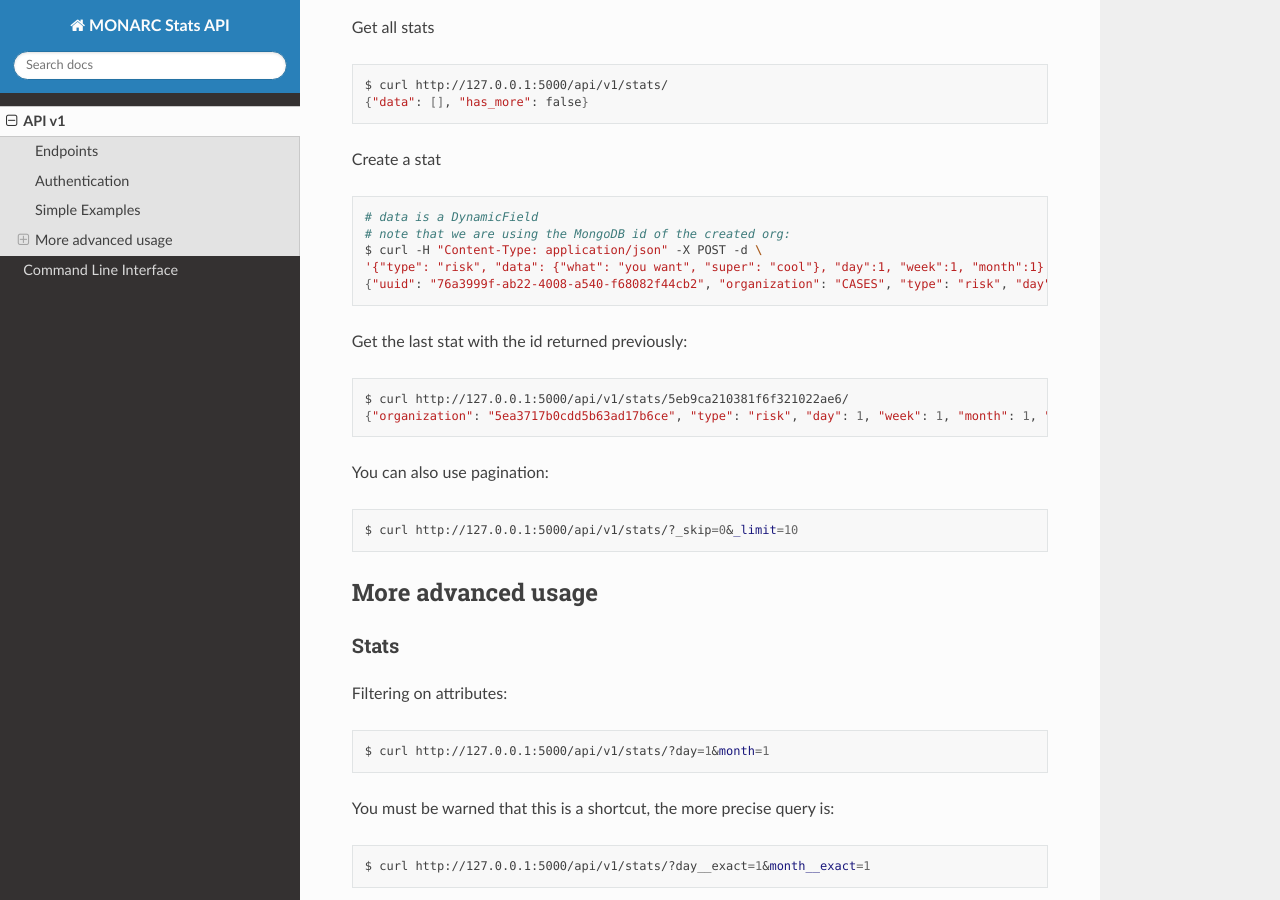
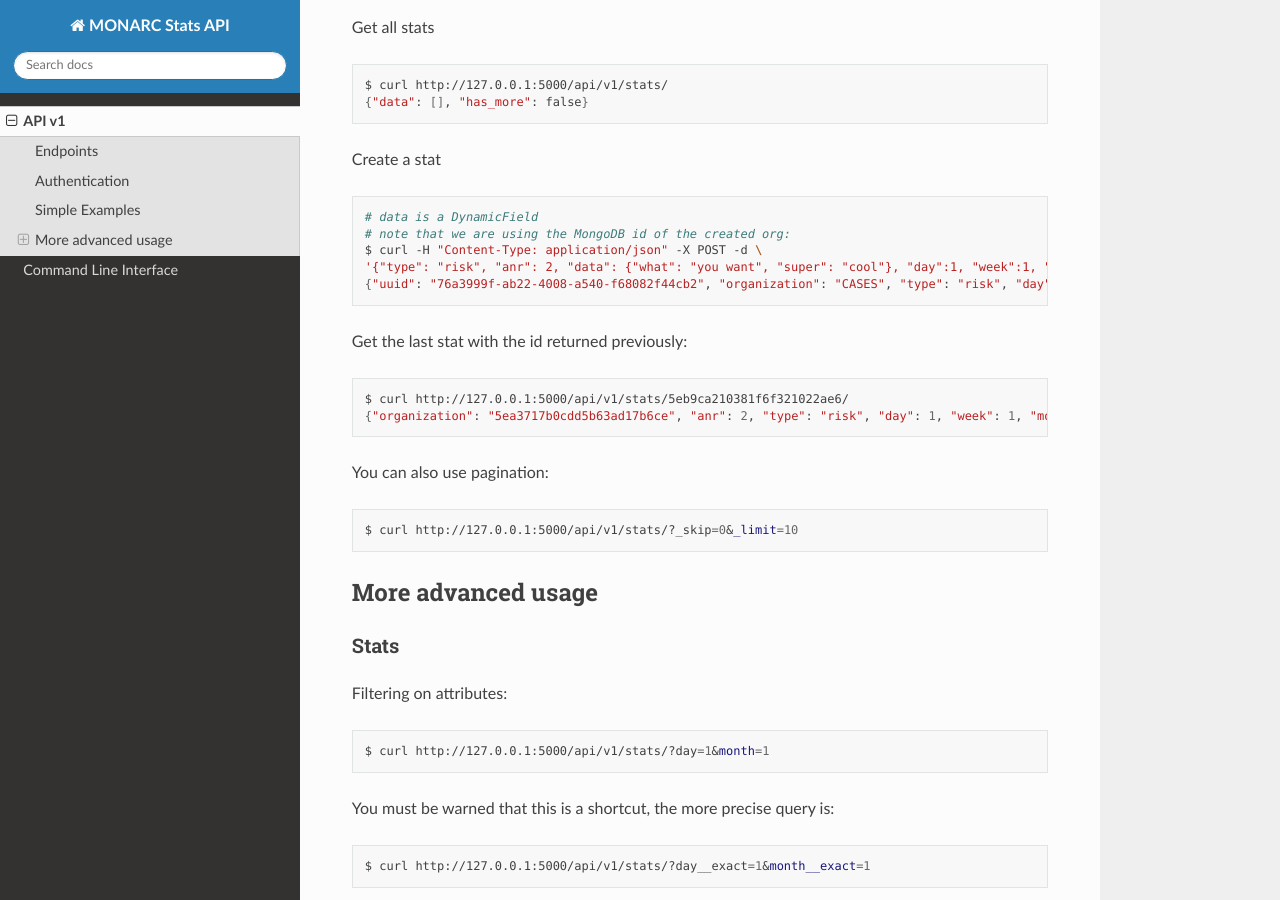
Before and after one commit to monarc-project/stats-service, a Sphinx documentation site: the page built from docs/api-v1.rst, in a window 1280 px wide and 900 px high, scrolled down 1393 px. Built offline with Sphinx 7.4.7 and the Read the Docs theme 2.0.0, drawn with Linux system fonts in a browser that asks for light colours; some of the changed text lies outside the part shown.

Commit message:
chg: [documentation] forgot to mention anr

```diff
--- a/docs/api-v1.rst
+++ b/docs/api-v1.rst
@@ -20,7 +20,7 @@ of the request with the key ``X-API-KEY``. Here is an example:
 .. code-block:: bash
 
     $ curl -H "X-API-KEY: SylsDTZTBk2zAkg016vW_aCuO1XQDXPsxrLuI1TG7z5sYvUfRlVf5R4g6kDnLI_o-c5iqrswrWzPANDKXmtV7Q"  http://127.0.0.1:5000/api/v1/stats/
-    {"data": [{"uuid": "76a3999f-ab22-4008-a540-f68082f44cb2", "organization": "CASES", "type": "risk", "day": 1, "week": 1, "month": 1, "data": {"what": "you want", "super": "cool"}, "created_at": "2020-05-11T21:56:49.584000", "updated_at": "2020-05-11T21:56:49.584000", "id": "5eb9ca210381f6f321022ae6"}, {"uuid": "66f20692-b627-41e6-8d11-030bd84ee479", "organization": "CASES", "type": "risk", "day": 1, "week": 1, "month": 1, "data": {"what": "you want", "super": "cool"}, "created_at": "2020-05-11T21:57:20.531000", "updated_at": "2020-05-11T21:57:20.531000", "id": "5eb9ca400381f6f321022ae7"}, {"uuid": "e52bbd60-6a99-4e02-bcfd-e454553230f8", "organization": "CASES", "type": "risk", "day": 2, "week": 1, "month": 1, "data": {"what": "you want", "super": "cool"}, "created_at": "2020-05-11T21:57:43.293000", "updated_at": "2020-05-11T21:57:43.293000", "id": "5eb9ca570381f6f321022ae8"}, {"uuid": "b23f081e-e142-4cca-9f43-1e11b4368c9d", "organization": "CASES", "type": "risk", "day": 2, "week": 1, "month": 1, "data": {"what": "you want", "super": "cool"}, "created_at": "2020-05-11T22:00:55.584000", "updated_at": "2020-05-11T22:00:55.584000", "id": "5eb9cb170381f6f321022ae9"}], "has_more": false}
+    {"data": [{"uuid": "76a3999f-ab22-4008-a540-f68082f44cb2", "anr": 2, "type": "risk", "day": 1, "week": 1, "month": 1, "data": {"what": "you want", "super": "cool"}, "created_at": "2020-05-11T21:56:49.584000", "updated_at": "2020-05-11T21:56:49.584000", "id": "5eb9ca210381f6f321022ae6"}, {"uuid": "66f20692-b627-41e6-8d11-030bd84ee479", "organization": "CASES", "type": "risk", "day": 1, "week": 1, "month": 1, "data": {"what": "you want", "super": "cool"}, "created_at": "2020-05-11T21:57:20.531000", "updated_at": "2020-05-11T21:57:20.531000", "id": "5eb9ca400381f6f321022ae7"}, {"uuid": "e52bbd60-6a99-4e02-bcfd-e454553230f8", "organization": "CASES", "type": "risk", "day": 2, "week": 1, "month": 1, "data": {"what": "you want", "super": "cool"}, "created_at": "2020-05-11T21:57:43.293000", "updated_at": "2020-05-11T21:57:43.293000", "id": "5eb9ca570381f6f321022ae8"}, {"uuid": "b23f081e-e142-4cca-9f43-1e11b4368c9d", "organization": "CASES", "anr": 2, "type": "risk", "day": 2, "week": 1, "month": 1, "data": {"what": "you want", "super": "cool"}, "created_at": "2020-05-11T22:00:55.584000", "updated_at": "2020-05-11T22:00:55.584000", "id": "5eb9cb170381f6f321022ae9"}], "has_more": false}
 
 
 This token enable to identify an organization.
@@ -94,7 +94,7 @@ Create a stat
     # data is a DynamicField
     # note that we are using the MongoDB id of the created org:
     $ curl -H "Content-Type: application/json" -X POST -d \
-    '{"type": "risk", "data": {"what": "you want", "super": "cool"}, "day":1, "week":1, "month":1}' http://127.0.0.1:5000/api/v1/stats/
+    '{"type": "risk", "anr": 2, "data": {"what": "you want", "super": "cool"}, "day":1, "week":1, "month":1}' http://127.0.0.1:5000/api/v1/stats/
     {"uuid": "76a3999f-ab22-4008-a540-f68082f44cb2", "organization": "CASES", "type": "risk", "day": 1, "week": 1, "month": 1, "data": {"what": "you want", "super": "cool"}, "created_at": "2020-05-11T21:56:49.584000", "updated_at": "2020-05-11T21:56:49.584000", "id": "5eb9ca210381f6f321022ae6"}
 
 
@@ -104,7 +104,7 @@ Get the last stat with the id returned previously:
 .. code-block:: bash
 
     $ curl http://127.0.0.1:5000/api/v1/stats/5eb9ca210381f6f321022ae6/
-    {"organization": "5ea3717b0cdd5b63ad17b6ce", "type": "risk", "day": 1, "week": 1, "month": 1, "data": {"what": "you want", "super": "cool"}, "created_at": "2020-04-24T23:38:26.326000", "updated_at": "2020-04-24T23:38:26.326000", "id": "5ea378728f826c539837436a"}
+    {"organization": "5ea3717b0cdd5b63ad17b6ce", "anr": 2, "type": "risk", "day": 1, "week": 1, "month": 1, "data": {"what": "you want", "super": "cool"}, "created_at": "2020-04-24T23:38:26.326000", "updated_at": "2020-04-24T23:38:26.326000", "id": "5ea378728f826c539837436a"}
 
 
 
```
